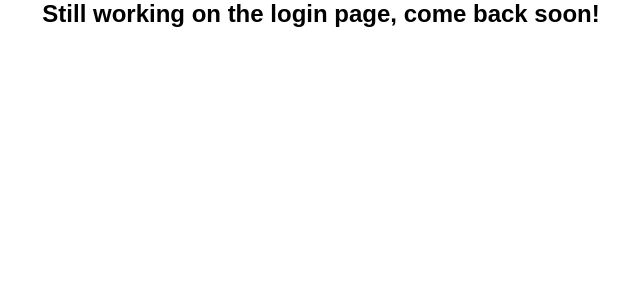
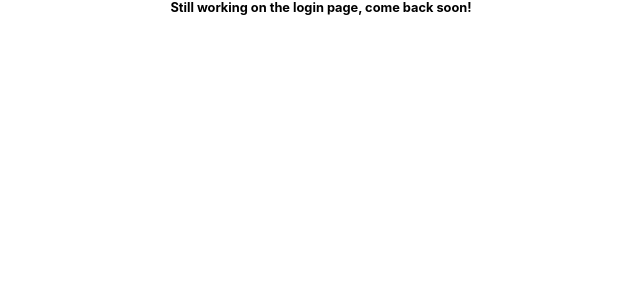
Before and after one commit to weu2/app, a React (Create React App) app in the folder frontend/: page /login in a window 1280 px wide. Shown: the top 300 px of the page, without its empty margins (319-959 px from the left). Built offline with nearby package versions, Linux system fonts and the light colour scheme.

Commit message:
Move header CSS to shared index.css file

```diff
--- a/frontend/src/App.css
+++ b/frontend/src/App.css
@@ -75,15 +75,3 @@
 		transform: rotateX(360deg) rotateY(360deg) rotateZ(360deg);
 	}
 }
-
-.header {
-    padding: 0px;
-    margin: 0px;
-    font-family: Arial, Helvetica, sans-serif;
-    font-size: x-large;
-    font-weight: bold;
-}
-
-.header-centre {
-    text-align: center;
-}
--- a/frontend/src/Components/Header.jsx
+++ b/frontend/src/Components/Header.jsx
@@ -2,9 +2,8 @@ import React from 'react';
 import '../App.css';
 
 function Header(props) {
-
 	return (
-		<div className={props.centre === "true" ? "header header-centre" : "header"}>{props.text}</div>
+		<div className={props.center === "true" ? "Header Header-Center" : "Header"}>{props.text}</div>
 	);
 }
 
--- a/frontend/src/Pages/404.jsx
+++ b/frontend/src/Pages/404.jsx
@@ -4,8 +4,8 @@ function NoPage() {
 	return (
 		<Header
 			text="404: Page not found :("
-			centre="true"
-			/>
+			center="true"
+		/>
 	);
 }
 
--- a/frontend/src/Pages/LoginTest.jsx
+++ b/frontend/src/Pages/LoginTest.jsx
@@ -5,8 +5,8 @@ function LoginTest() {
 	return (
 		<Header
 			text="Still working on the login page, come back soon!"
-			centre="true"
-			/>
+			center="true"
+		/>
 	);
 }
 
--- a/frontend/src/index.css
+++ b/frontend/src/index.css
@@ -15,3 +15,14 @@ body {
 code {
 	font-family: source-code-pro, Menlo, Monaco, Consolas, "Courier New", monospace;
 }
+
+.Header {
+	font-size: 1vw;
+	font-weight: bold;
+	margin: 0;
+	padding: 0;
+}
+
+.Header-Center {
+	text-align: center;
+}
```
